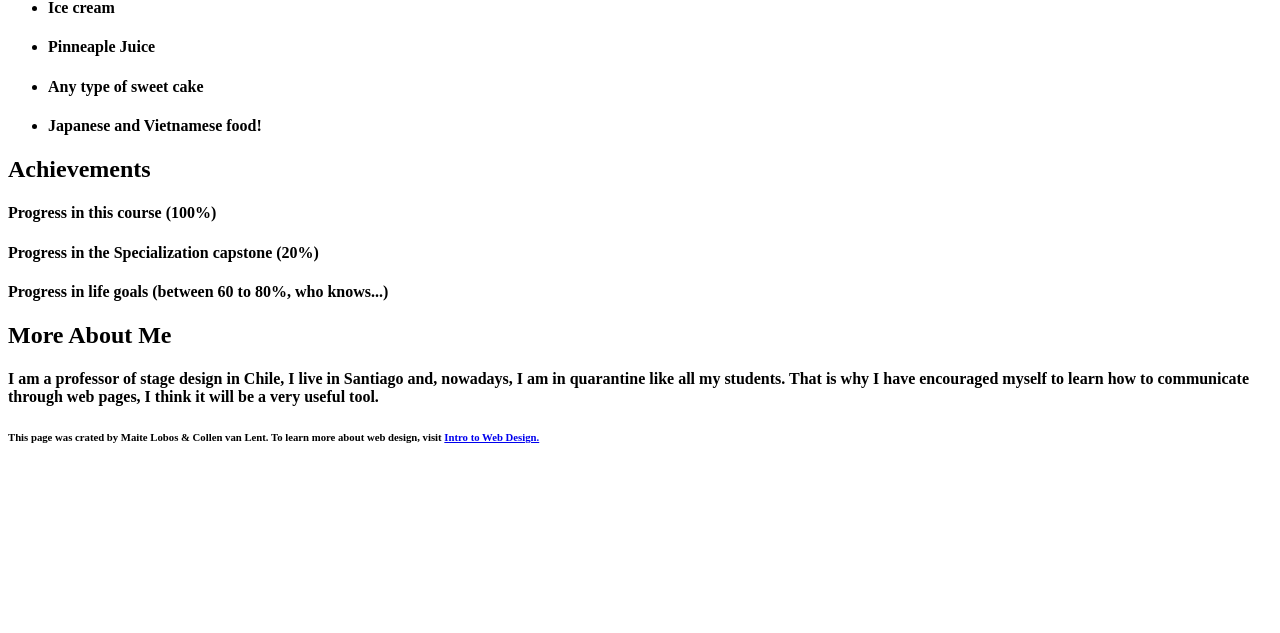
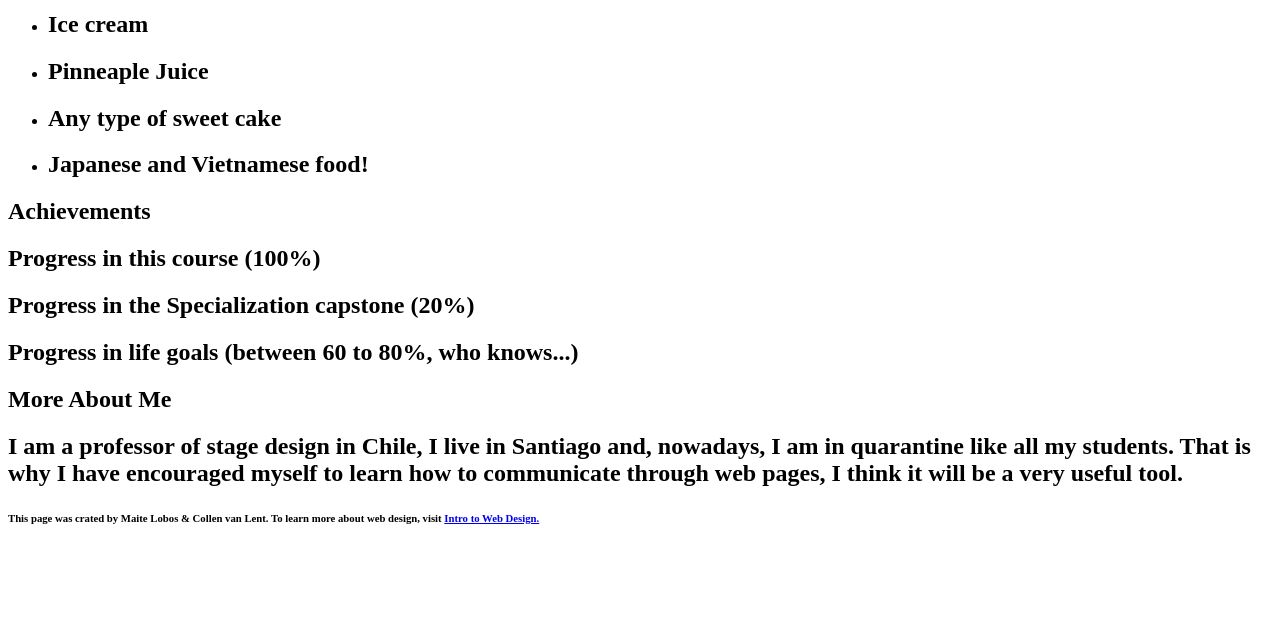
Before and after one commit to herramientasescenicas/sampler, a plain HTML site: page index.html in a window 1280 px wide. Shown: the part 167-800 px from the top of the page. Drawn offline with Linux system fonts and the light colour scheme.

Commit message:
Update index.html

```diff
--- a/index.html
+++ b/index.html
@@ -12,24 +12,24 @@
 		<a href="Three.html">Three</a>
 		<a href="Galery.html">Galery</a>
 	</nav>
-<h2>Favorite Foods</h2>
+<h1>Favorite Foods</h1>
 	<ul>
-		<li><h4>Ice cream</h4></li>
-		<li><h4>Pinneaple Juice</h4></li>
-		<li><h4>Any type of sweet cake</h4></li>
-		<li><h4>Japanese and Vietnamese food!</h4></li>
+		<li><h2>Ice cream</h2></li>
+		<li><h2>Pinneaple Juice</h2></li>
+		<li><h2>Any type of sweet cake</h2></li>
+		<li><h2>Japanese and Vietnamese food!</h2></li>
 	</ul>
 <section>
-<h2>Achievements</h2>
-	<h4>Progress in this course (100%)</h4>
-	<h4>Progress in the Specialization capstone (20%)</h4>
-	<h4>Progress in life goals (between 60 to 80%, who knows...)</h4>
-<h2>More About Me</h2>
-	<h4>I am a professor of stage design in Chile, I live in Santiago and, nowadays, I am in quarantine like all my students. That is why I have encouraged myself to learn how to communicate through web pages, I think it will be a very useful tool.</h4>
+<h1>Achievements</h1>
+	<h2>Progress in this course (100%)</h2>
+	<h2>Progress in the Specialization capstone (20%)</h2>
+	<h2>Progress in life goals (between 60 to 80%, who knows...)</h2>
+<h1>More About Me</h1>
+	<h2>I am a professor of stage design in Chile, I live in Santiago and, nowadays, I am in quarantine like all my students. That is why I have encouraged myself to learn how to communicate through web pages, I think it will be a very useful tool.</h2>
 </section>
 
 <footer>
-	<h6>This page was crated by Maite Lobos & Collen van Lent. To learn more about web design, visit <a href="https://intro-webdesign.com">Intro to Web Design.</a>
+	<h6>This page was crated by Maite Lobos & Collen van Lent. To learn more about web design, visit <a href="https://intro-webdesign.com/html5-plain.html">Intro to Web Design.</a>
 	</h6>
 </footer>
 </body>
```
